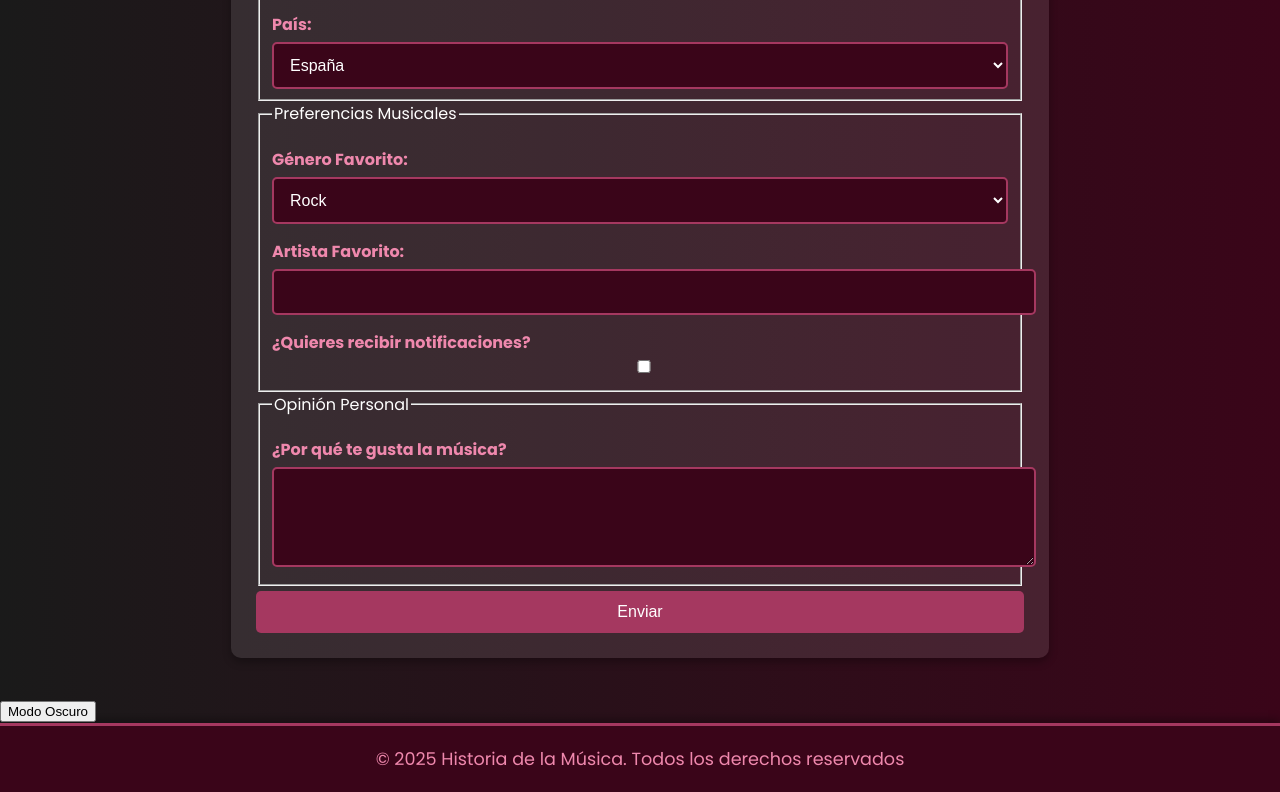
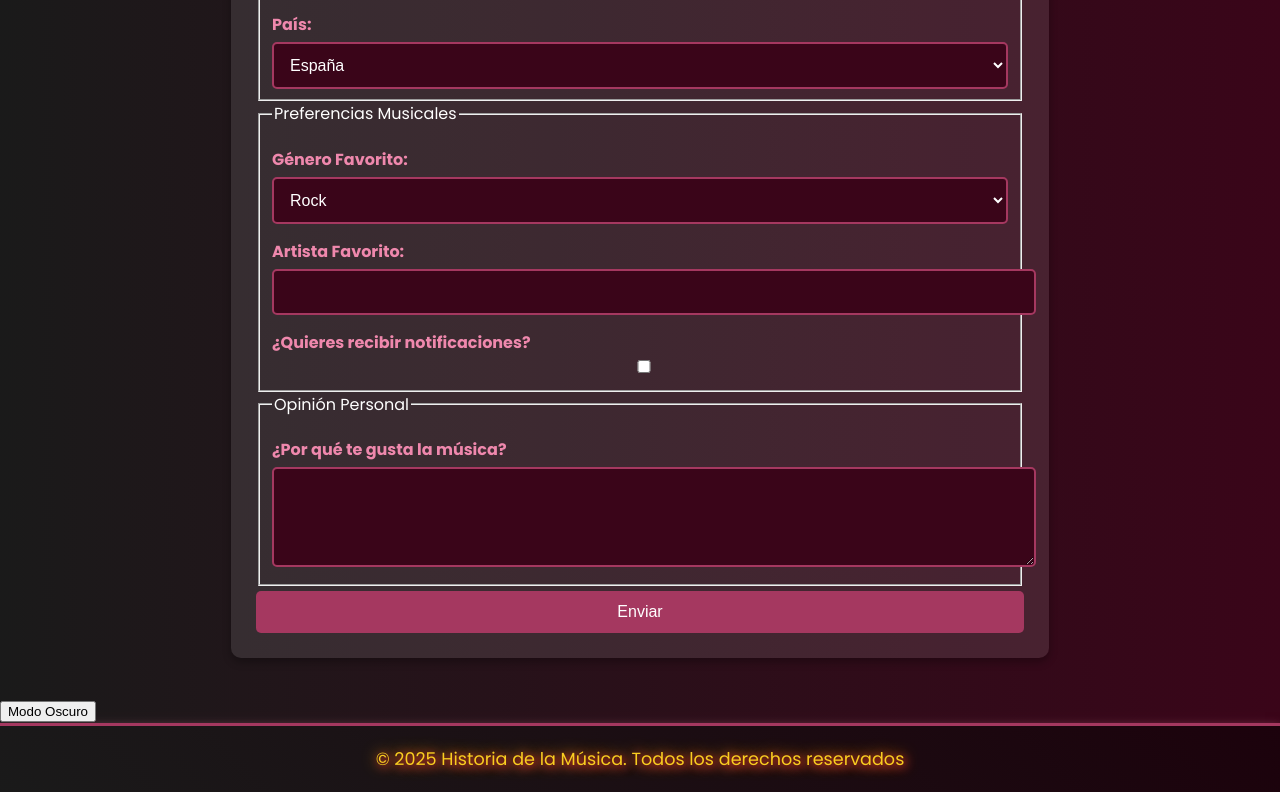
Before and after one commit to mcladia23/mcladia23.github.io, a plain HTML site: page Formulario.html in a window 1280 px wide. Both pictures are taken after a click on the button "Modo Oscuro". Shown: the part 617-1409 px from the top of the page. Drawn offline with Linux system fonts and the light colour scheme; a web font is replaced by a local one.

Commit message:
Update styles.css

```diff
--- a/styles/styles.css
+++ b/styles/styles.css
@@ -25,11 +25,15 @@ body {
     }
 }
 
-
-
 body.dark-mode {
     color: #fff;
     background: linear-gradient(90deg, #1a1a1a, #3a0519);
+}
+
+body.dark-mode header h1 {
+    animation: fadeIn 1.5s ease-in-out forwards;
+    opacity: 1;
+    transform: translateY(0);
 }
 
 /* Tipografía */
@@ -109,7 +113,6 @@ nav ul li a:hover {
     transform: scale(1.1);
     box-shadow: 0 4px 8px rgba(239, 136, 173, 0.6);
 }
-
 /* Modo oscuro - Navegación */
 body.dark-mode nav {
     background-color: rgba(20, 20, 20, 0.9);
@@ -318,3 +321,12 @@ footer p {
     margin: 0;
     font-size: 1.1rem;
 }
+
+body.dark-mode footer {
+    background: linear-gradient(45deg, #1a1a1a, #1c020c);
+    color: #f9ce20;
+    box-shadow: 0 4px 10px rgba(255, 136, 173, 0.5);
+}
+body.dark-mode footer{
+    animation: glowEffect 2s infinite alternate;
+}
```
